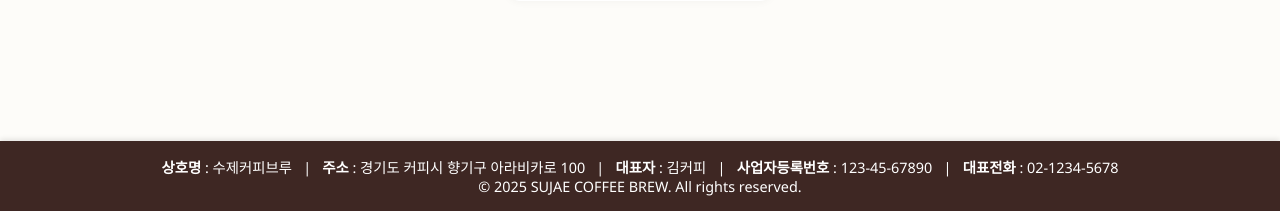
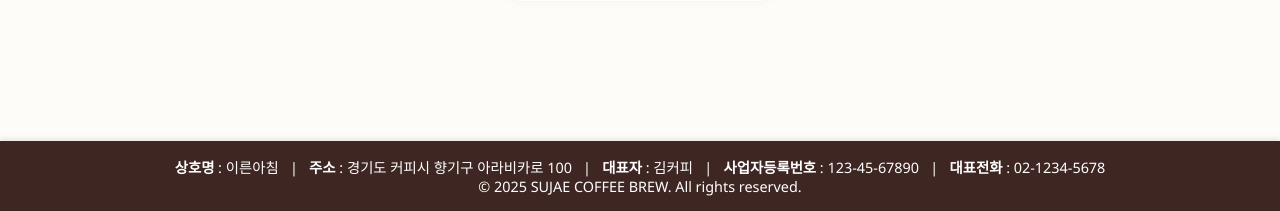
Before and after one commit to osm3735/team_project_2nd, a FastAPI app: page /cart.html in a window 1280 px wide. Shown: the part 589-800 px from the top of the page. Run offline with FastAPI, Linux system fonts and the light colour scheme.

Commit message:
last day

```diff
--- a/app/static/js/boardwrite.js
+++ b/app/static/js/boardwrite.js
@@ -21,7 +21,7 @@ function savePost() {
 
   // 새 게시글 객체 생성
   const newPost = {
-    id: crypto.randomUUID(),  // UUID 사용 (modern browsers)
+    id: crypto.randomUUID,  // UUID 사용 (modern browsers)
     title,
     author,
     password: hashPassword,
--- a/app/templates/cart.html
+++ b/app/templates/cart.html
@@ -68,7 +68,7 @@
   <footer class="site-footer">
 
     <div class="footer-inner">
-      <strong>상호명</strong> : 수제커피브루 &nbsp; | &nbsp;
+      <strong>상호명</strong> :  이른아침 &nbsp; | &nbsp;
       <strong>주소</strong> : 경기도 커피시 향기구 아라비카로 100 &nbsp; | &nbsp;
       <strong>대표자</strong> : 김커피 &nbsp; | &nbsp;
       <strong>사업자등록번호</strong> : 123-45-67890 &nbsp; | &nbsp;
--- a/app/templates/coffebeen_order.html
+++ b/app/templates/coffebeen_order.html
@@ -188,7 +188,7 @@
 
   <footer>
     <div class="footer-inner">
-      <strong>상호명</strong> : 수제커피브루 &nbsp; | &nbsp;
+      <strong>상호명</strong> :  이른아침 &nbsp; | &nbsp;
       <strong>주소</strong> : 경기도 커피시 향기구 아라비카로 100 &nbsp; | &nbsp;
       <strong>대표자</strong> : 김커피 &nbsp; | &nbsp;
       <strong>사업자등록번호</strong> : 123-45-67890 &nbsp; | &nbsp;
--- a/app/templates/dlivery.html
+++ b/app/templates/dlivery.html
@@ -174,7 +174,7 @@
   <!-- ───────────────────────────────────────────────────────── -->
   <footer>
     <div class="footer-inner">
-      <strong>상호명</strong> : 수제커피브루 &nbsp; | &nbsp;
+      <strong>상호명</strong> :  이른아침 &nbsp; | &nbsp;
       <strong>주소</strong> : 경기도 커피시 향기구 아라비카로 100 &nbsp; | &nbsp;
       <strong>대표자</strong> : 김커피 &nbsp; | &nbsp;
       <strong>사업자등록번호</strong> : 123-45-67890 &nbsp; | &nbsp;
--- a/app/templates/early_morning_coffee.html
+++ b/app/templates/early_morning_coffee.html
@@ -187,7 +187,7 @@
   <!-- ───────────────────────────────────────────────────────── -->
   <footer>
     <div class="footer-inner">
-      <strong>상호명</strong> : 수제커피브루 &nbsp; | &nbsp;
+      <strong>상호명</strong> :  이른아침 &nbsp; | &nbsp;
       <strong>주소</strong> : 경기도 커피시 향기구 아라비카로 100 &nbsp; | &nbsp;
       <strong>대표자</strong> : 김커피 &nbsp; | &nbsp;
       <strong>사업자등록번호</strong> : 123-45-67890 &nbsp; | &nbsp;
--- a/app/templates/etc_order.html
+++ b/app/templates/etc_order.html
@@ -216,7 +216,7 @@
 
   <footer>
     <div class="footer-inner">
-      <strong>상호명</strong> : 수제커피브루 &nbsp; | &nbsp;
+      <strong>상호명</strong> :  이른아침 &nbsp; | &nbsp;
       <strong>주소</strong> : 경기도 커피시 향기구 아라비카로 100 &nbsp; | &nbsp;
       <strong>대표자</strong> : 김커피 &nbsp; | &nbsp;
       <strong>사업자등록번호</strong> : 123-45-67890 &nbsp; | &nbsp;
--- a/app/templates/findstore.html
+++ b/app/templates/findstore.html
@@ -62,7 +62,7 @@
     </main>
     <footer>
         <div class="footer-inner">
-            <strong>상호명</strong> : 수제커피브루 &nbsp; | &nbsp;
+            <strong>상호명</strong> :  이른아침 &nbsp; | &nbsp;
             <strong>주소</strong> : 경기도 커피시 향기구 아라비카로 100 &nbsp; | &nbsp;
             <strong>대표자</strong> : 김커피 &nbsp; | &nbsp;
             <strong>사업자등록번호</strong> : 123-45-67890 &nbsp; | &nbsp;
--- a/app/templates/goods_order.html
+++ b/app/templates/goods_order.html
@@ -252,7 +252,7 @@
 
     <footer>
       <div class="footer-inner">
-        <strong>상호명</strong> : 수제커피브루 &nbsp; | &nbsp;
+        <strong>상호명</strong> :  이른아침 &nbsp; | &nbsp;
         <strong>주소</strong> : 경기도 커피시 향기구 아라비카로 100 &nbsp; | &nbsp;
         <strong>대표자</strong> : 김커피 &nbsp; | &nbsp;
         <strong>사업자등록번호</strong> : 123-45-67890 &nbsp; | &nbsp;
--- a/app/templates/login.html
+++ b/app/templates/login.html
@@ -74,7 +74,7 @@
   <!-- ───────────────────────────────────────────────────────────────────────── -->
   <footer>
     <div class="footer-inner">
-      <strong>상호명</strong> : 수제커피브루 &nbsp; | &nbsp;
+      <strong>상호명</strong> :  이른아침 &nbsp; | &nbsp;
       <strong>주소</strong> : 경기도 커피시 향기구 아라비카로 100 &nbsp; | &nbsp;
       <strong>대표자</strong> : 김커피 &nbsp; | &nbsp;
       <strong>사업자등록번호</strong> : 123-45-67890 &nbsp; | &nbsp;
```
Also changed, not shown: app/templates/board.html (+5 -2 lines).
